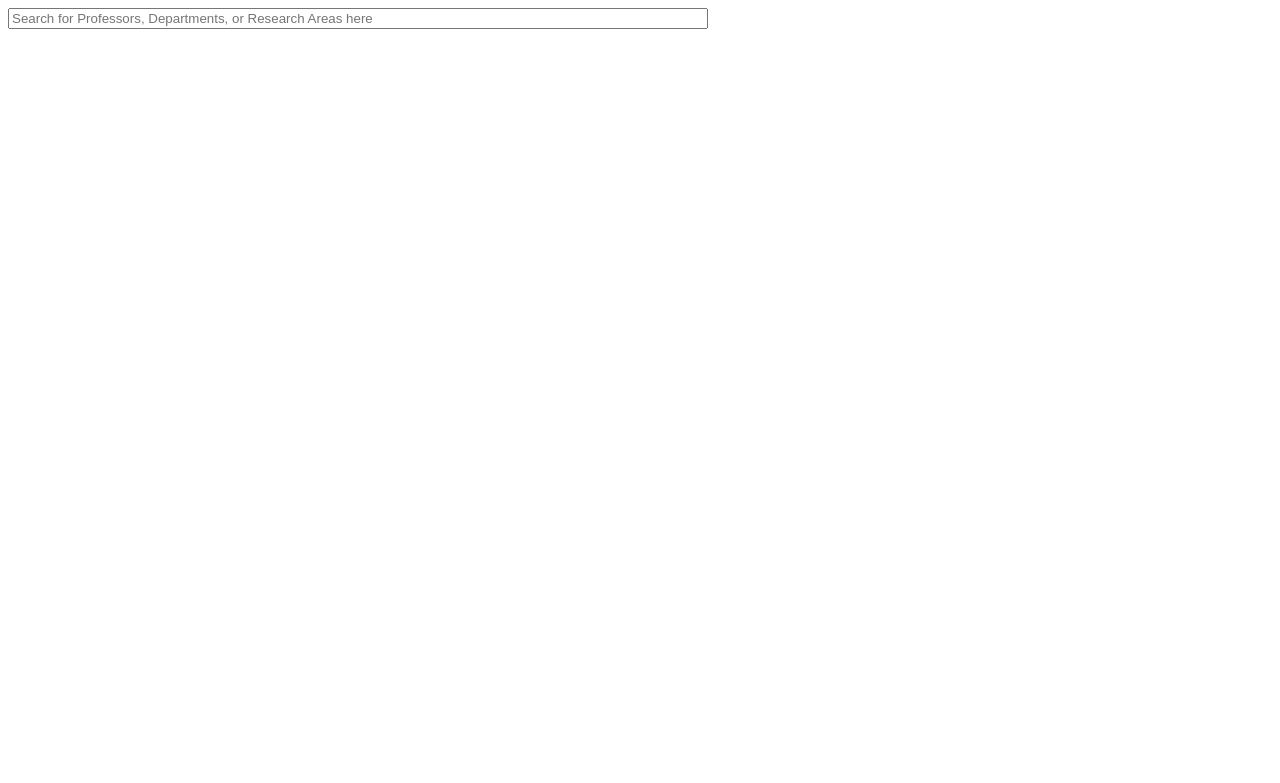
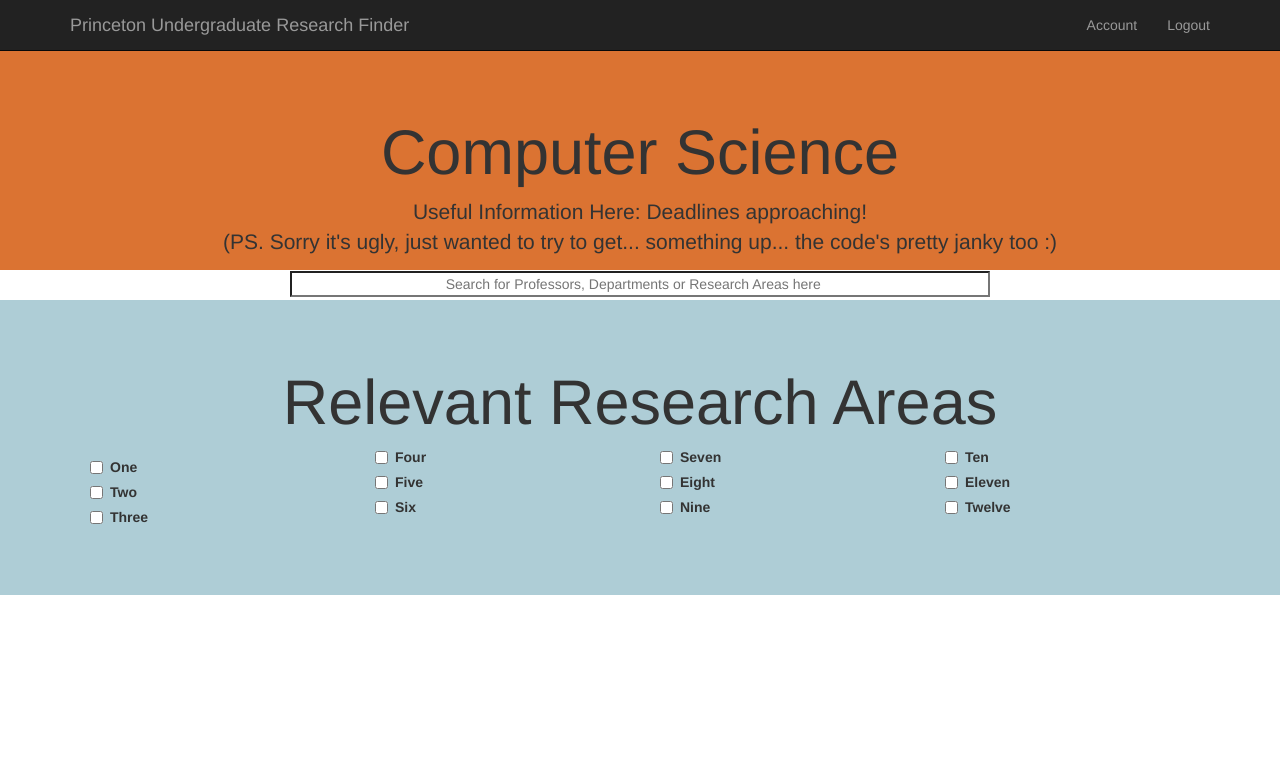
Before and after one commit to pachydermal/purf, a Python web app: template templates/index.html in a window 1280 px wide. Shown: the top 783 px of the page. Run offline with Jinja, Linux system fonts and the light colour scheme; the template is opened without the code that fills it, so the values that code supplies are empty; some libraries are stand-ins or nearby versions.

Commit message:
Played w the html

```diff
--- a/templates/index.html
+++ b/templates/index.html
@@ -1,30 +1,136 @@
+<!DOCTYPE html>
 <html>
-<body>
-<head>
-	 <title>PURF</title>
-<!-- 	 <link rel="stylesheet" type="text/css" href="templates/main.css">-->
-</head>
+  <head>
+    <title>PURF</title>
+    <meta name="viewport" content="width=device-width, initial-scale=1.0">
+    <link href="bootstrap/css/bootstrap.min.css" rel="stylesheet" media="screen">
+    <style>
+         body {padding-top: 50px;}
 
-<!-- Top Navigation Bar -->
-<div class = "search-bar">
-  	<form id="search" action="" method="get">
-     	<input type="search" name="search" placeholder="Search for Professors, Departments, or Research Areas here" style="width:700px"/>
-     	<!-- <input type="submit" value="Search" class="sbutton"/> -->
-	</form>
+         /*https://stackoverflow.com/questions/13810059/bootstrap-simple-form-checkbox-grids*/
+         h4 {
+    clear: both;
+}
+
+.control-group {
+    margin-bottom: 20px;
+    margin-left: 20px;
+}
+
+.checkbox-columns {
+    -moz-column-count: 4;
+    -moz-column-gap: 20px;
+    -webkit-column-count: 4;
+    -webkit-column-gap: 20px;
+    column-count: 4;
+    column-gap: 20px;
+}
+    </style>
+
+
+    <!-- Some bootstrap tut thing... -->
+    <!-- HTML5 shim and Respond.js IE8 support of HTML5 elements and media queries -->
+    <!--[if lt IE 9]>
+      <script src="../../assets/js/html5shiv.js"></script>
+      <script src="../../assets/js/respond.min.js"></script>
+    <![endif]-->
+  </head>
+  <body>
+
+ <div class="navbar navbar-inverse navbar-fixed-top">
+    <div class="container">
+      <div class="navbar-header">
+        <button type="button" class="navbar-toggle" data-toggle="collapse" data-target=".navbar-collapse">
+          <span class="icon-bar"></span>
+          <span class="icon-bar"></span>
+          <span class="icon-bar"></span>
+        </button>
+        <a class="navbar-brand" href="#">Princeton Undergraduate Research Finder</a>
+      </div>
+      <div class="collapse navbar-collapse">
+        <ul class="nav navbar-nav navbar-right">
+          <li><a href="#about">Account</a></li>
+          <li><a href="#contact">Logout</a></li>
+        </ul>
+      </div><!--/.nav-collapse -->
+    </div>
+  </div>
+
+  <div class="jumbotron" style="background-color: #DB7332;">
+    <div class="container" style="margin-bottom:-75px;">
+        <div align="center">
+          <!-- Make the following text responsive to major? -->
+          <h1>Computer Science</h1>
+          <p class="lead">Useful Information Here: Deadlines approaching!
+            <br>(PS. Sorry it's ugly, just wanted to try to get... something up... the code's pretty janky too :)</p>
+          <form class="form-search">
+             <div class="input-append">
+                 <input type="search" class="span2 search-query" style="border-radius: 0px; width:700px" placeholder="                                       Search for Professors, Departments or Research Areas here">
+             </div>
+        </div>
+    </div>
+  </div>
+
+    <div class="jumbotron" style="background-color: #AECDD6;">
+    <div class="container">
+        <!-- This part isn't working, obviously -->
+        <div class="collapse"> BLAHBLAHBLAH</div>
+        <div align="center">
+          <!-- Make the following text responsive to major? -->
+          <h1>Relevant Research Areas</h1>
+        </div>
+
+        <!-- Below taken from https://stackoverflow.com/questions/13810059/bootstrap-simple-form-checkbox-grids. Have to modify... note the first column is lower than the others? -->
+
+        <!-- Have to somehow make this responsive??? -->
+<div class="control-group clearfix">
+    <div class="checkbox-columns">
+        <label class="checkbox span2">
+            <input type="checkbox" value="option1"> One
+        </label>
+        <label class="checkbox span2">
+            <input type="checkbox" value="option2"> Two
+        </label>
+        <label class="checkbox span2">
+            <input type="checkbox" value="option3"> Three
+        </label>
+        <label class="checkbox span2">
+            <input type="checkbox" value="option3"> Four
+        </label>
+        <label class="checkbox span2">
+            <input type="checkbox" value="option1"> Five
+        </label>
+        <label class="checkbox span2">
+            <input type="checkbox" value="option2"> Six
+        </label>
+        <label class="checkbox span2">
+            <input type="checkbox" value="option3"> Seven
+        </label>
+        <label class="checkbox span2">
+            <input type="checkbox" value="option3"> Eight
+        </label>
+        <label class="checkbox span2">
+            <input type="checkbox" value="option1"> Nine
+        </label>
+        <label class="checkbox span2">
+            <input type="checkbox" value="option2"> Ten
+        </label>
+        <label class="checkbox span2">
+            <input type="checkbox" value="option3"> Eleven
+        </label>
+        <label class="checkbox span2">
+            <input type="checkbox" value="option3"> Twelve
+        </label>
+    </div>
 </div>
-	<!-- <div class = "search-bar">
-		<input type="search" role="search" value="" placeholder="Search for Professors, Departments, or Research Areas here" />
-	</div>	</div> -->
-    <!-- Load JS -->
-    <script src="js/jquery-1.8.3.min.js"></script>
-    <script src="js/jquery-ui-1.10.3.custom.min.js"></script>
-    <script src="js/jquery.ui.touch-punch.min.js"></script>
-    <script src="js/bootstrap.min.js"></script>
-    <script src="js/bootstrap-select.js"></script>
-    <script src="js/bootstrap-switch.js"></script>
-    <script src="js/flatui-checkbox.js"></script>
-    <script src="js/flatui-radio.js"></script>
-    <script src="js/jquery.tagsinput.js"></script>
-    <script src="js/jquery.placeholder.js"></script>
-</body>
+
+
+    </div>
+  </div>
+
+<script src="http://ajax.googleapis.com/ajax/libs/jquery/1.11.0/jquery.min.js"></script>
+
+        <script src="bootstrap/js/bootstrap.min.js"></script>
+
+  </body>
 </html>
```
Also changed, not shown: purf/settings.py (+14 -14 lines), 4 other files.
